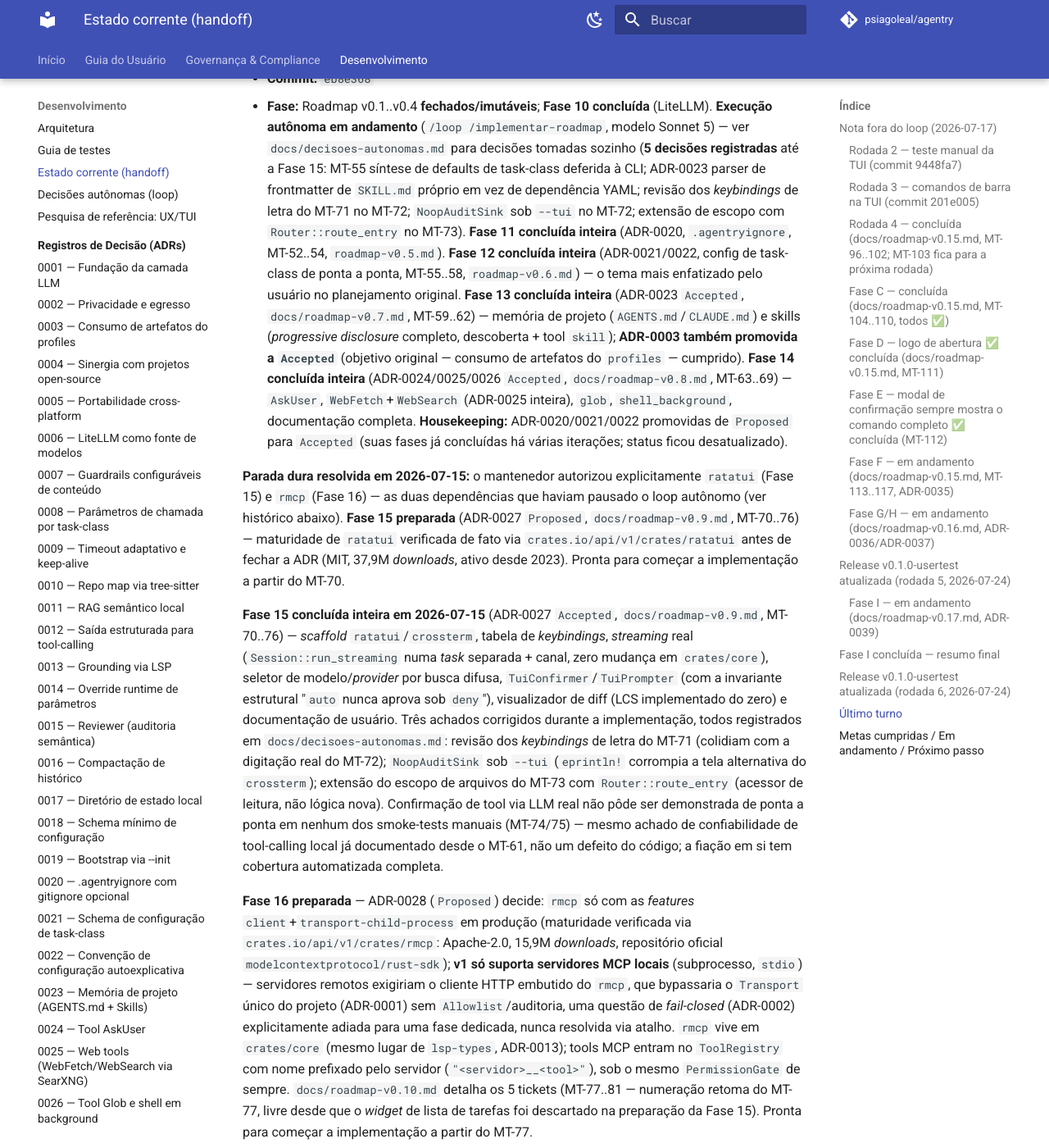
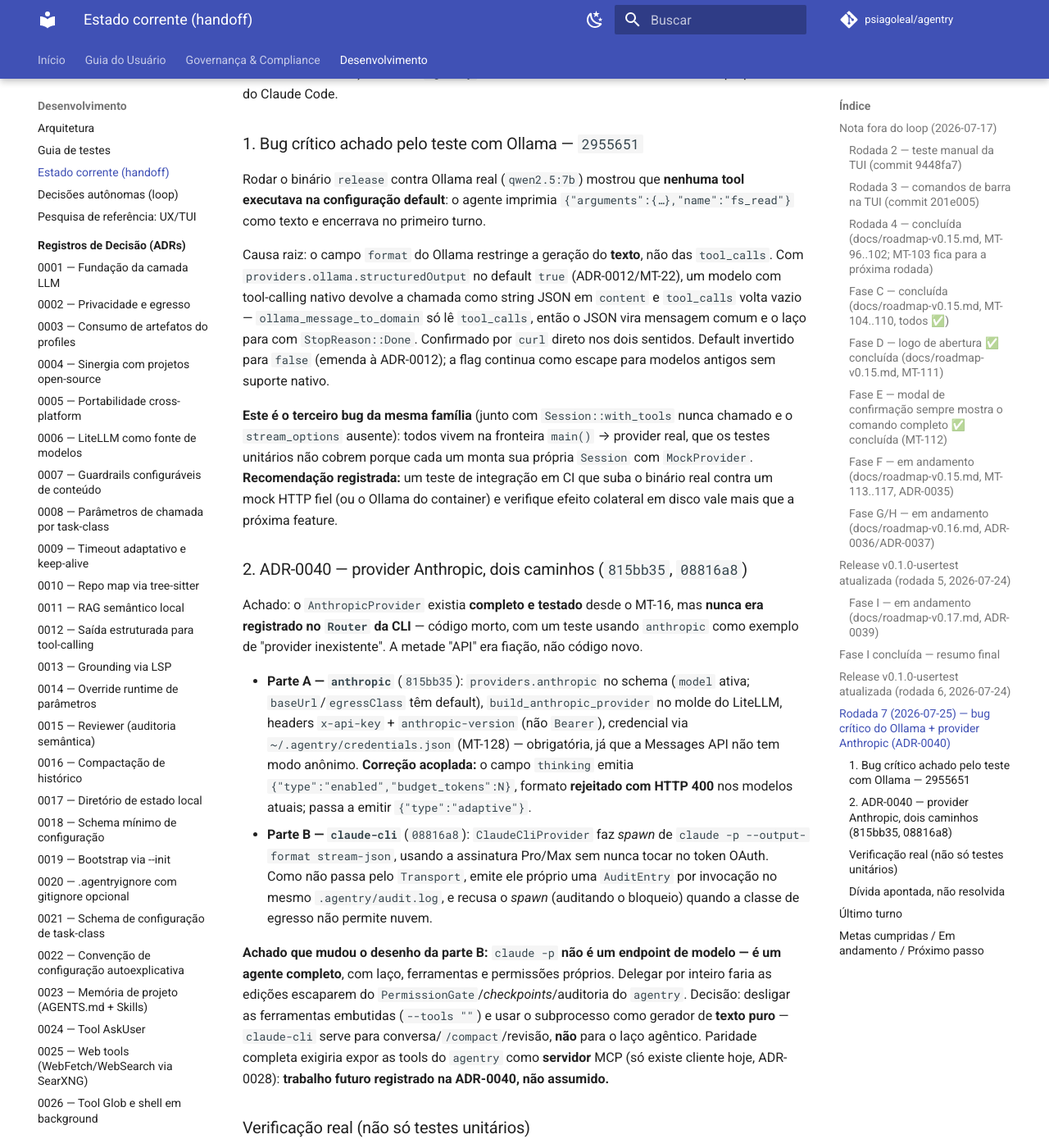
Before and after one commit to psiagoleal/agentry, an MkDocs documentation site: the page built from docs/CURRENT-STATE.md, in a window 1280 px wide and 1400 px high, scrolled down 16582 px. Shown: the whole window at 82% size. Built offline with MkDocs 1.6.1 and Material for MkDocs 9.7.7, drawn with Linux system fonts in a browser that asks for light colours; comment, search, counter and statistics services are not loaded; some of the changed text lies outside the part shown.

Commit message:
docs(handoff): rodada 7 -- bug do Ollama, ADR-0040 e divida do proprio handoff
Registra a rodada: causa-raiz do tool-calling quebrado no Ollama (terceiro bug
da familia "fronteira main() -> provider real"), as duas partes da ADR-0040 e o
achado de que `claude -p` e um agente completo, nao um endpoint de modelo.

Aponta duas dividas nao resolvidas por serem decisao do mantenedor: a falta de
teste de integracao em CI (a causa estrutural dos tres bugs) e o tamanho deste
proprio arquivo (~2550 linhas / ~114k tokens), que deixou de caber no contexto
de um agente novo -- o oposto do proposito da skill handoff-updater.

{agente: Claude Code; modelo: claude-opus-5}

```diff
--- a/docs/CURRENT-STATE.md
+++ b/docs/CURRENT-STATE.md
@@ -617,6 +617,79 @@
 rev-parse v0.1.0-usertest` aponta para `12fe3e9` (`HEAD` no momento da atualização).
 
 Próximo passo: nenhum combinado ainda — aguardando direção do mantenedor.
+
+## Rodada 7 (2026-07-25) — bug crítico do Ollama + provider Anthropic (ADR-0040)
+
+Pedido do mantenedor: avaliar código/planejamento, adicionar a Anthropic como provider (API
+**e** assinatura Pro/Max) e testar o `agentry` de verdade contra Ollama local e contra a
+própria conta do Claude Code.
+
+### 1. Bug crítico achado pelo teste com Ollama — `2955651`
+
+Rodar o binário `release` contra Ollama real (`qwen2.5:7b`) mostrou que **nenhuma tool
+executava na configuração default**: o agente imprimia `{"arguments":{…},"name":"fs_read"}`
+como texto e encerrava no primeiro turno.
+
+Causa raiz: o campo `format` do Ollama restringe a geração do **texto**, não das
+`tool_calls`. Com `providers.ollama.structuredOutput` no default `true` (ADR-0012/MT-22), um
+modelo com tool-calling nativo devolve a chamada como string JSON em `content` e
+`tool_calls` volta vazio — `ollama_message_to_domain` só lê `tool_calls`, então o JSON vira
+mensagem comum e o laço para com `StopReason::Done`. Confirmado por `curl` direto nos dois
+sentidos. Default invertido para `false` (emenda à ADR-0012); a flag continua como escape
+para modelos antigos sem suporte nativo.
+
+**Este é o terceiro bug da mesma família** (junto com `Session::with_tools` nunca chamado e o
+`stream_options` ausente): todos vivem na fronteira `main()` → provider real, que os testes
+unitários não cobrem porque cada um monta sua própria `Session` com `MockProvider`.
+**Recomendação registrada:** um teste de integração em CI que suba o binário real contra um
+mock HTTP fiel (ou o Ollama do container) e verifique efeito colateral em disco vale mais que
+a próxima feature.
+
+### 2. ADR-0040 — provider Anthropic, dois caminhos (`815bb35`, `08816a8`)
+
+Achado: o `AnthropicProvider` existia **completo e testado** desde o MT-16, mas **nunca era
+registrado no `Router` da CLI** — código morto, com um teste usando `anthropic` como exemplo
+de "provider inexistente". A metade "API" era fiação, não código novo.
+
+- **Parte A — `anthropic`** (`815bb35`): `providers.anthropic` no schema (`model` ativa;
+  `baseUrl`/`egressClass` têm default), `build_anthropic_provider` no molde do LiteLLM,
+  headers `x-api-key` + `anthropic-version` (não `Bearer`), credencial via
+  `~/.agentry/credentials.json` (MT-128) — obrigatória, já que a Messages API não tem modo
+  anônimo. **Correção acoplada:** o campo `thinking` emitia
+  `{"type":"enabled","budget_tokens":N}`, formato **rejeitado com HTTP 400** nos modelos
+  atuais; passa a emitir `{"type":"adaptive"}`.
+- **Parte B — `claude-cli`** (`08816a8`): `ClaudeCliProvider` faz *spawn* de
+  `claude -p --output-format stream-json`, usando a assinatura Pro/Max sem nunca tocar no
+  token OAuth. Como não passa pelo `Transport`, emite ele próprio uma `AuditEntry` por
+  invocação no mesmo `.agentry/audit.log`, e recusa o *spawn* (auditando o bloqueio) quando a
+  classe de egresso não permite nuvem.
+
+**Achado que mudou o desenho da parte B:** `claude -p` **não é um endpoint de modelo — é um
+agente completo**, com laço, ferramentas e permissões próprios. Delegar por inteiro faria as
+edições escaparem do `PermissionGate`/*checkpoints*/auditoria do `agentry`. Decisão: desligar
+as ferramentas embutidas (`--tools ""`) e usar o subprocesso como gerador de **texto puro** —
+`claude-cli` serve para conversa/`/compact`/revisão, **não** para o laço agêntico. Paridade
+completa exigiria expor as tools do `agentry` como **servidor** MCP (só existe cliente hoje,
+ADR-0028): **trabalho futuro registrado na ADR-0040, não assumido.**
+
+### Verificação real (não só testes unitários)
+
+- Ollama, sem nenhum arquivo de configuração: laço completo (`fs_read` + `fs_edit`), arquivo
+  corrigido de fato no disco.
+- Anthropic contra mock da Messages API: `POST /v1/messages`, `x-api-key` presente e
+  `Authorization` ausente, 16 tools no corpo, `thinking:{"type":"adaptive"}` sem
+  `budget_tokens`; `--set-credential` grava com `0600` e a chave do arquivo chega ao servidor
+  sem variável de ambiente.
+- `claude-cli` contra a assinatura **real**: resposta correta, uso de tokens, entrada gravada
+  em `.agentry/audit.log`. Sob `egressClass: local-only`, a rota resolve mas o provider recusa
+  o *spawn* e registra o bloqueio com motivo.
+
+### Dívida apontada, não resolvida
+
+**Este arquivo tem ~2550 linhas (~114k tokens).** Virou log append-only, não handoff: um
+agente novo não consegue lê-lo dentro do contexto, que é exatamente o propósito da skill
+`handoff-updater`. Recomendação: cortar para "estado atual" + mover o histórico para
+`docs/handoff-arquivo.md`. Não feito nesta rodada por ser decisão do mantenedor.
 
 ## Último turno
 
```
